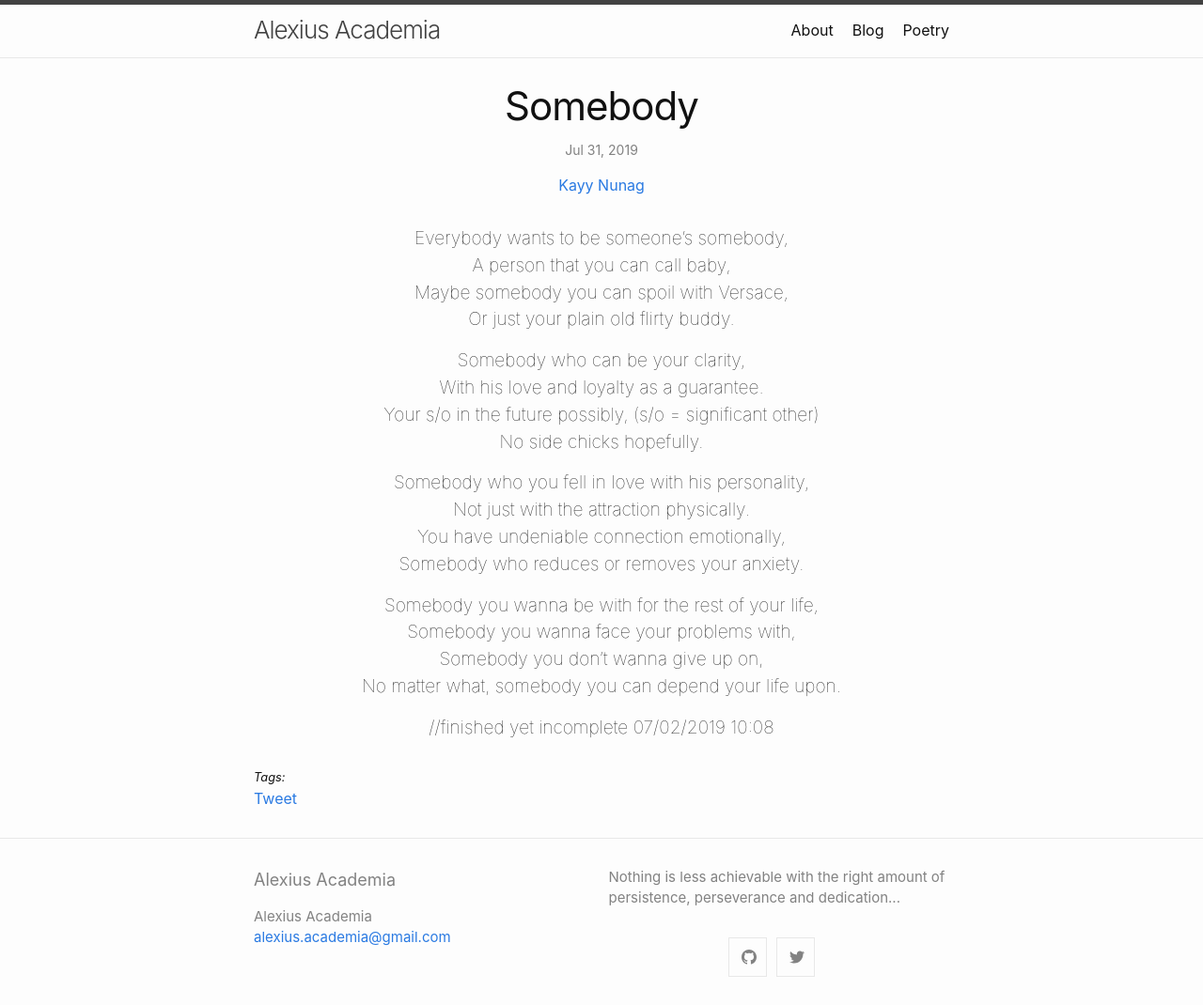
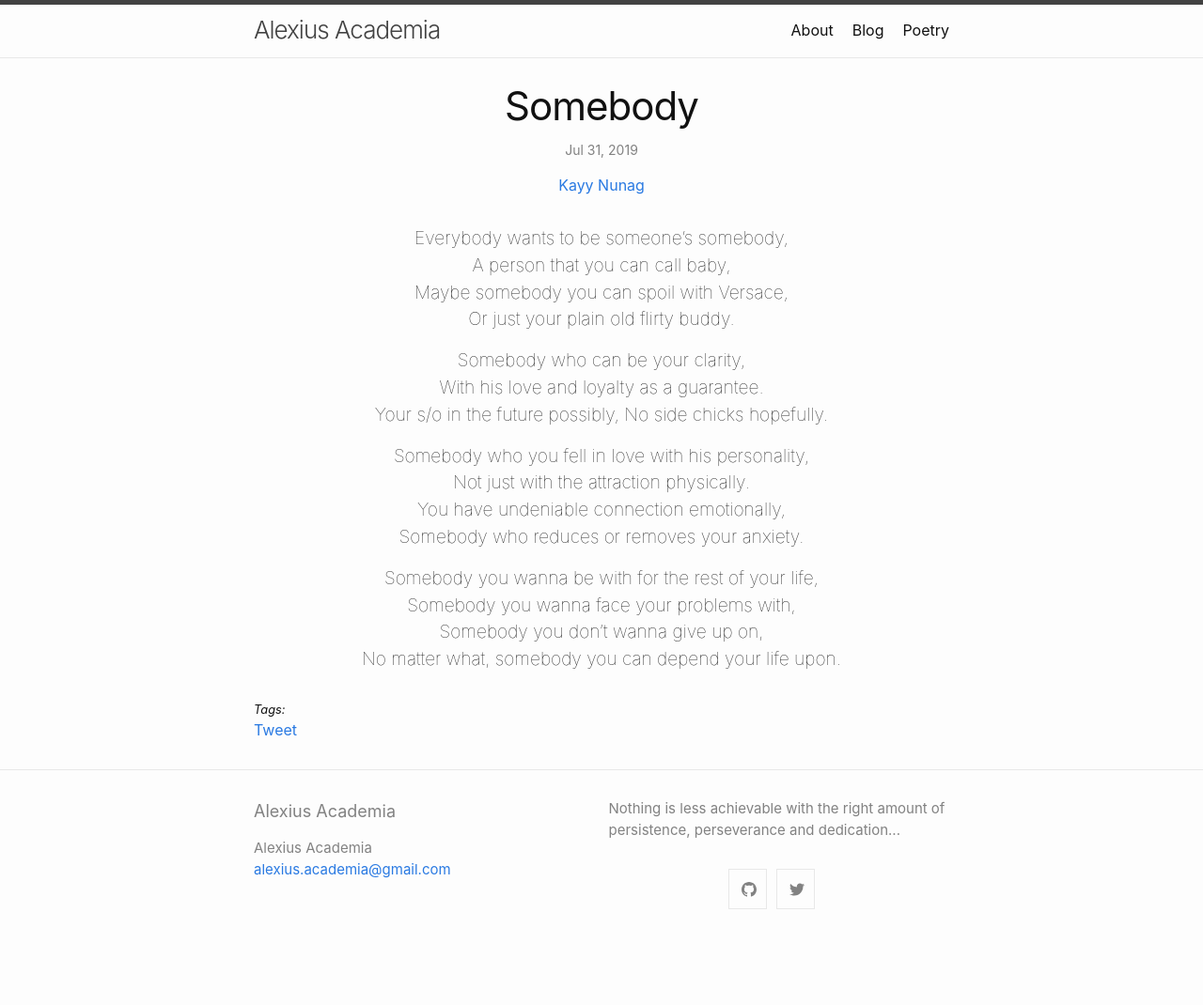
Before and after one commit to alexiusacademia/alexiusacademia.github.io, a Jekyll site: the page built from _posts/2019-07-31-somebody.md, in a window 1280 px wide. Shown: the whole page at 94% size. Built offline with Jekyll 4.4.1, drawn with Linux system fonts in a browser that asks for light colours; comment, search, counter and statistics services are not loaded; after the commit the page ends 998 px from its top, so only the background shows below that.

Commit message:
Removed description lines

```diff
--- a/_posts/2019-07-31-somebody.md
+++ b/_posts/2019-07-31-somebody.md
@@ -16,7 +16,7 @@
 
 Somebody who can be your clarity,
 With his love and loyalty as a guarantee.
-Your s/o in the future possibly, (s/o = significant other)
+Your s/o in the future possibly,
 No side chicks hopefully.
 
 Somebody who you fell in love with his personality,
@@ -28,5 +28,3 @@
 Somebody you wanna face your problems with,
 Somebody you don't wanna give up on,
 No matter what, somebody you can depend your life upon.
-
-//finished yet incomplete 07/02/2019 10:08
```
